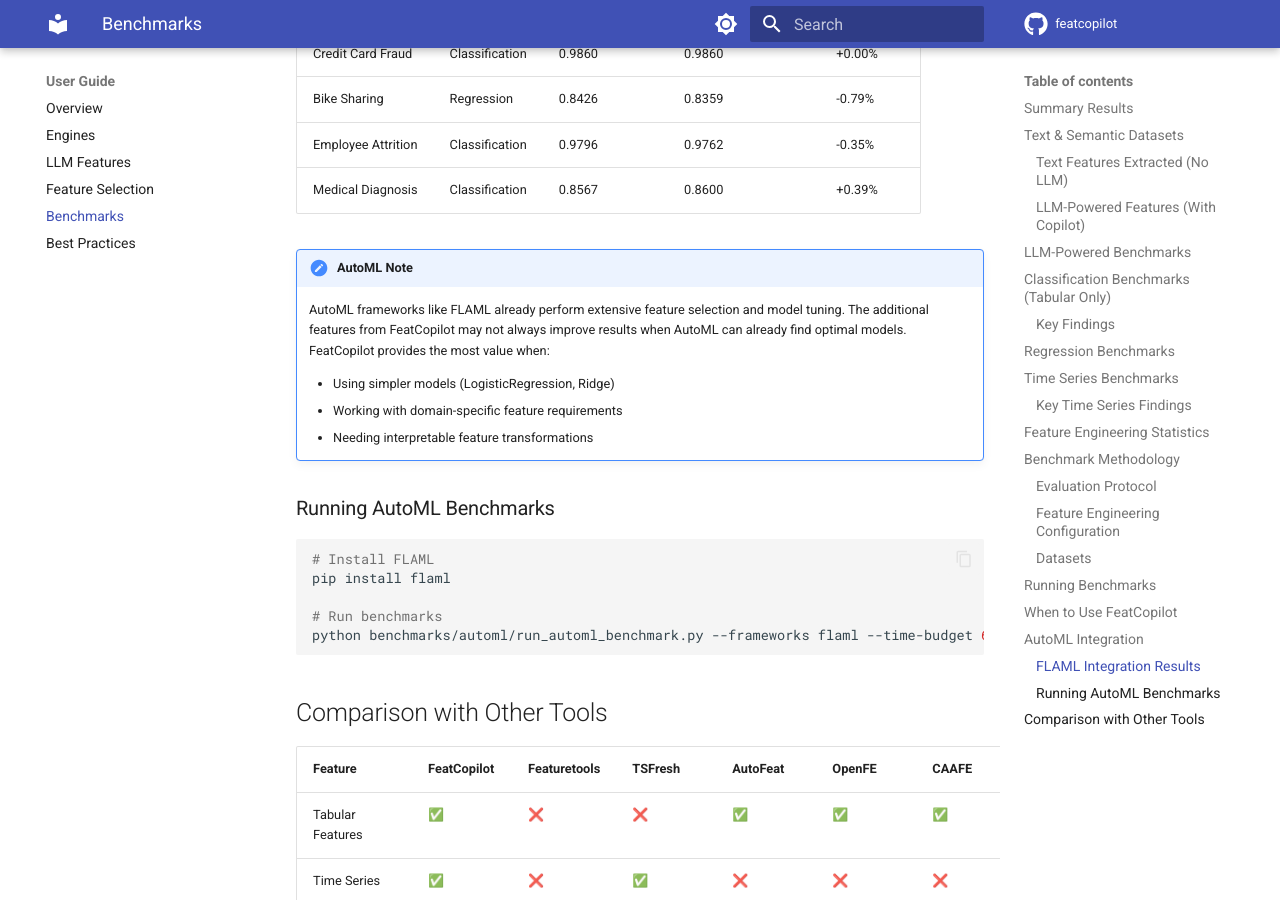
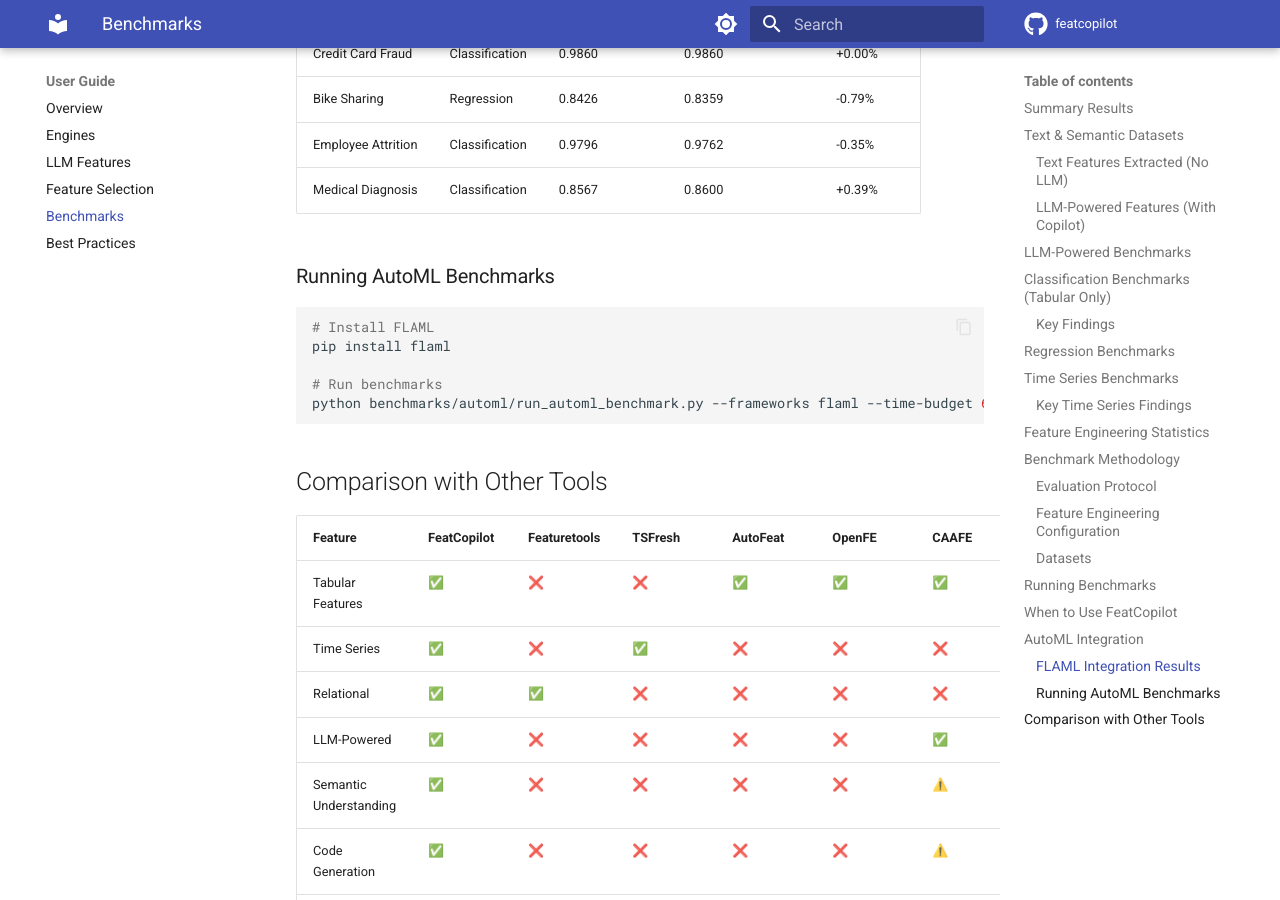
Before and after one commit to thinkall/featcopilot, an MkDocs documentation site: the page built from docs/user-guide/benchmarks.md, in a window 1280 px wide and 900 px high, scrolled down 7865 px. Built offline with MkDocs 1.6.1 and Material for MkDocs 9.7.7, drawn with Linux system fonts in a browser that asks for light colours; comment, search, counter and statistics services are not loaded.

Commit message:
docs: remove AutoML note

````diff
--- a/docs/user-guide/benchmarks.md
+++ b/docs/user-guide/benchmarks.md
@@ -297,15 +297,6 @@
 | Employee Attrition | Classification | 0.9796 | 0.9762 | -0.35% |
 | Medical Diagnosis | Classification | 0.8567 | 0.8600 | +0.39% |
 
-!!! note "AutoML Note"
-    AutoML frameworks like FLAML already perform extensive feature selection and model tuning.
-    The additional features from FeatCopilot may not always improve results when AutoML
-    can already find optimal models. FeatCopilot provides the most value when:
-
-    - Using simpler models (LogisticRegression, Ridge)
-    - Working with domain-specific feature requirements
-    - Needing interpretable feature transformations
-
 ### Running AutoML Benchmarks
 
 ```bash
````
